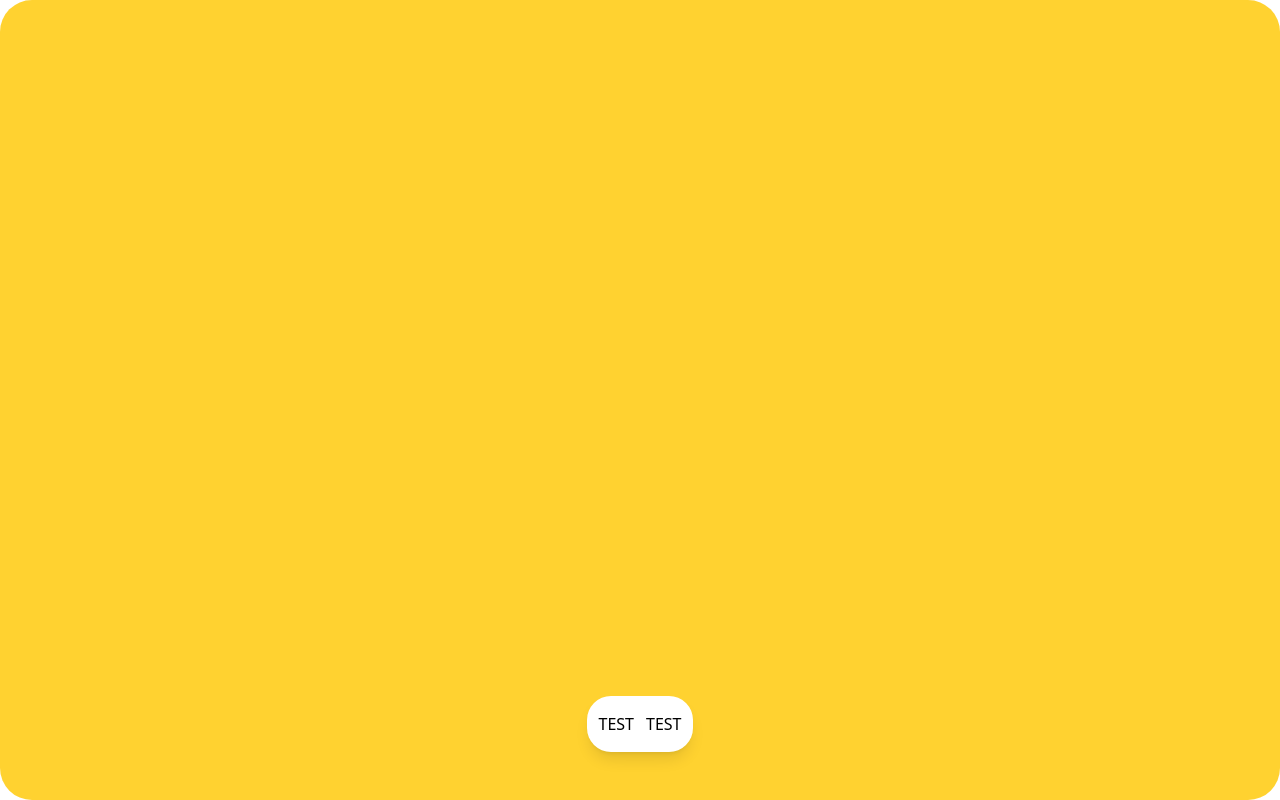
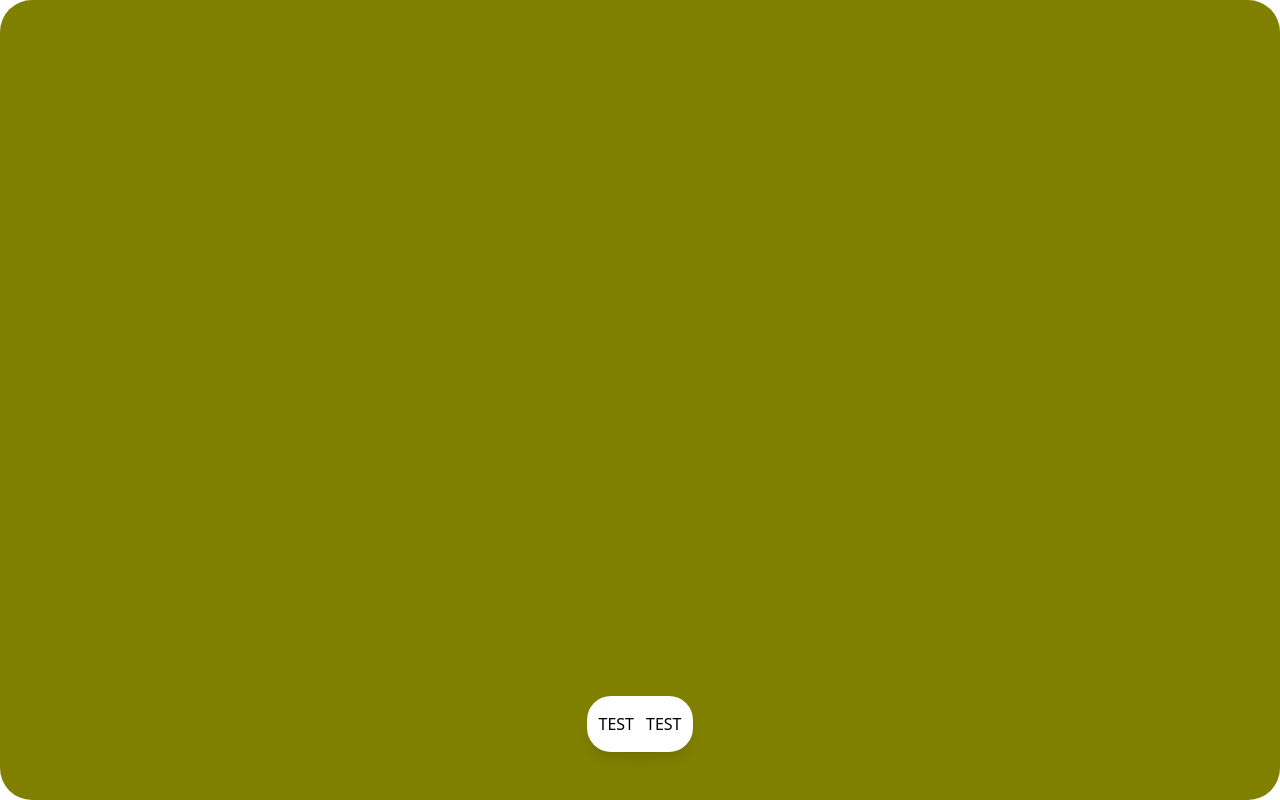
Before and after one commit to miskogepa/bgChangerReact, a React (Vite) app in the folder bgChangerrr/: page / in a window 1280 px wide. Built offline with nearby package versions, Linux system fonts and the light colour scheme.

Commit message:
Refactor App component to manage background color state using useState hook

```diff
--- a/bgChangerrr/src/App.jsx
+++ b/bgChangerrr/src/App.jsx
@@ -4,10 +4,10 @@ import viteLogo from "/vite.svg";
 import "./App.css";
 
 function App() {
-  const [count, setCount] = useState(0);
+ const [color, setColor] = useState("olive"); // koristimo hook useState za upravljanje stanjem boje
 
   return (
-    <div className="bg-amber-300 w-full h-screen duration-200 rounded-4xl ">
+    <div className="bg-amber-300 w-full h-screen duration-200 rounded-4xl " style={{ backgroundColor: color }}>
       <div className=" fixed flex flex-wrap justify-center bottom-12 inset-x-0 px-2">
         <div className="flex flex-wrap justify-center gap-3 shadow-lg bg-white px-3 py-2 rounded-3xl">
           <button className=" py-2 roundedfont-bold uppercase cursor-pointer">
```
